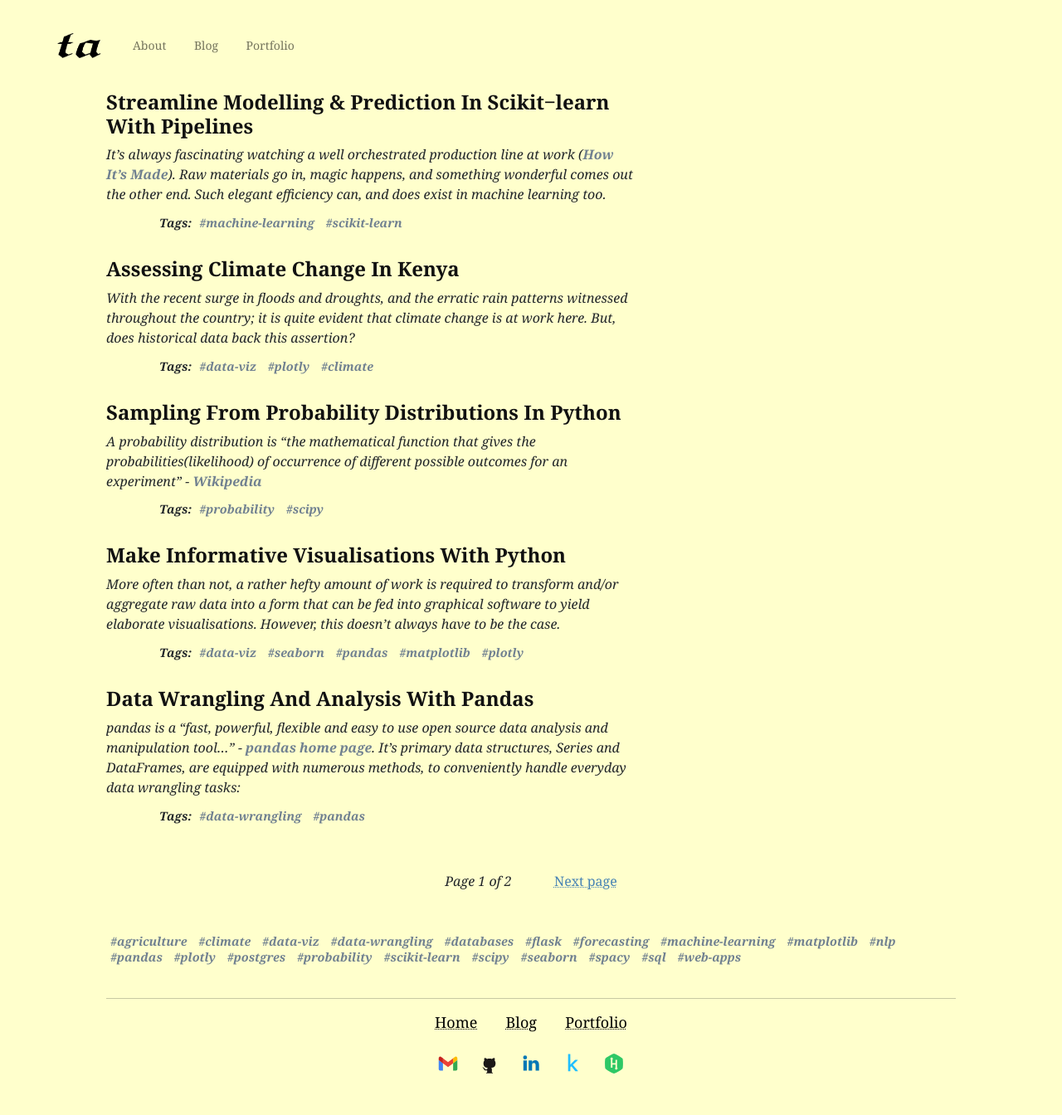
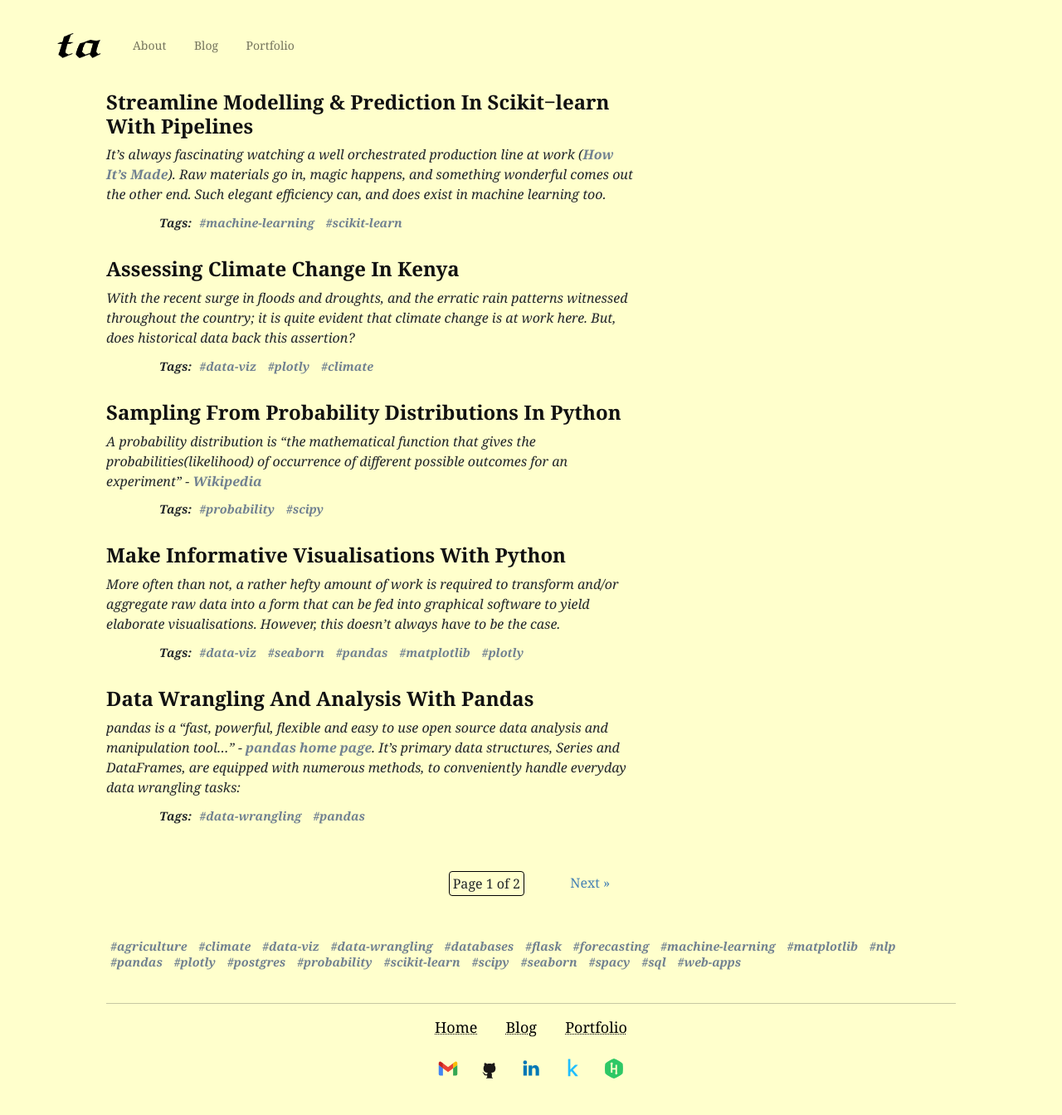
Before and after one commit to Tim-Abwao/tim-abwao.github.io, a Jekyll site: the page built from blog/index.html, in a window 1280 px wide. Shown: the whole page at 83% size. Built offline with Jekyll 4.4.1, drawn with Linux system fonts in a browser that asks for light colours; the list of posts is cut into pages by our own code.

Commit message:
Update article page navigation

```diff
--- a/assets/css/blog.sass
+++ b/assets/css/blog.sass
@@ -43,12 +43,14 @@ body
 
   a
     margin: 2%
+    padding: 2px 4px
     color: steelblue
-    text-decoration: underline dotted 1px
 
 .page_number
   margin: 2%
-  font-style: oblique
+  padding: 2px 4px
+  border: 1px solid black
+  border-radius: 4px
 
 @media only screen and (min-width: 1024px)
   .post-list
--- a/blog/index.html
+++ b/blog/index.html
@@ -29,15 +29,13 @@ style: blog.css
 <!-- Pagination links -->
 <div class="pagination">
 	{% if paginator.previous_page %}
-	<a href="{{ paginator.previous_page_path }}" class="previous">
-		Previous page
-	</a>
+	<a href="{{ paginator.previous_page_path }}">&laquo; Previous</a>
 	{% endif %}
 	<span class="page_number">
 		Page {{ paginator.page }} of {{ paginator.total_pages }}
 	</span>
 	{% if paginator.next_page %}
-	<a href="{{ paginator.next_page_path }}" class="next">Next page </a>
+	<a href="{{ paginator.next_page_path }}">Next &raquo;</a>
 	{% endif %}
 </div>
 
```
